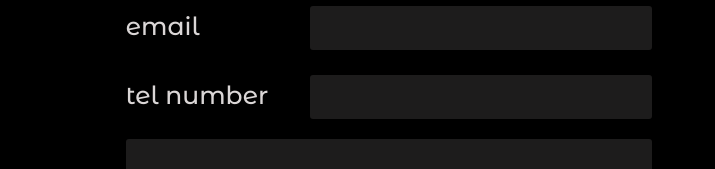
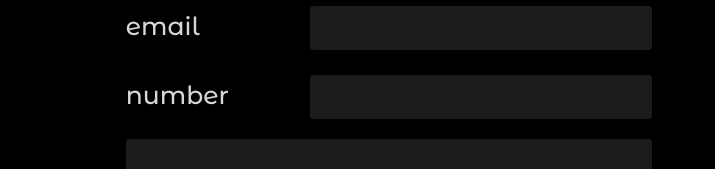
Before and after one commit to Nesh00/portfolio, a React (Create React App) app: page /contact in a window 1280 px wide. Shown: the part 173-342 px from the top of the page, without its empty margins (0-715 px from the left). Built offline with nearby package versions, Linux system fonts and the light colour scheme.

Commit message:
fix form

```diff
--- a/package.json
+++ b/package.json
@@ -3,6 +3,7 @@
   "version": "0.1.0",
   "private": true,
   "dependencies": {
+    "@emailjs/browser": "^3.10.0",
     "@fortawesome/fontawesome-svg-core": "^1.3.0",
     "@fortawesome/free-brands-svg-icons": "^6.1.1",
     "@fortawesome/free-solid-svg-icons": "^6.0.0",
@@ -10,7 +11,6 @@
     "@testing-library/jest-dom": "^5.16.2",
     "@testing-library/react": "^12.1.4",
     "@testing-library/user-event": "^13.5.0",
-    "emailjs-com": "^3.2.0",
     "react": "^17.0.2",
     "react-dom": "^17.0.2",
     "react-router-dom": "^6.2.2",
--- a/src/components/Contact/Form.jsx
+++ b/src/components/Contact/Form.jsx
@@ -1,99 +1,48 @@
-import { useContext, useState } from 'react';
-import { CursorContext } from '../../context/CursorContext';
-import { send } from 'emailjs-com';
+import emailjs from '@emailjs/browser';
 import '../../css/Contact/Form.css';
 import Social from './Social';
+import { useRef } from 'react';
 
 const Form = () => {
-  const { cursorChangeHandler } = useContext(CursorContext);
-  const [toSend, setToSend] = useState({
-    name: '',
-    email: '',
-    number: '',
-    message: '',
-  });
+  const formRef = useRef();
 
-  const changeHandler = (event) => {
-    setToSend({ ...toSend, [event.target.name]: event.target.value });
-  };
+  const sendEmail = (e) => {
+    e.preventDefault();
 
-  const submitFormHandler = (event) => {
-    event.preventDefault();
+    emailjs
+      .sendForm(
+        'service_v3513bq',
+        'template_hxcpase',
+        formRef.current,
+        'grPykzGLOJ5SfLfV5'
+      )
+      .catch((error) => alert(error.text));
 
-    send('service_v3513bq', 'template_hxcpase', toSend, 'grPykzGLOJ5SfLfV5')
-      .then(() => {
-        setToSend({ name: '', email: '', number: '', message: '' });
-      })
-      .catch((err) => {
-        alert('FAILED...', err);
-      });
+    formRef.current.reset();
   };
 
   return (
     <section className='form__section'>
-      <form className='contact__form' onSubmit={submitFormHandler}>
-        <label
-          className='contact__label'
-          onMouseEnter={() => cursorChangeHandler('cursor--select')}
-          onMouseLeave={() => cursorChangeHandler('')}
-        >
+      <form ref={formRef} onSubmit={sendEmail} className='contact__form'>
+        <label className='contact__label'>
           name
+          <input type='text' name='name' className='contact__input' />
+        </label>
+        <label className='contact__label'>
+          email
+          <input type='email' name='email' className='contact__input' />
+        </label>
+        <label className='contact__label'>
+          number
           <input
-            value={toSend.name}
-            name='name'
-            type='text'
+            type='number'
+            pattern='07[0-9]{9}'
+            name='number'
             className='contact__input'
-            onChange={changeHandler}
-            required
           />
         </label>
-        <label
-          className='contact__label'
-          onMouseEnter={() => cursorChangeHandler('cursor--select')}
-          onMouseLeave={() => cursorChangeHandler('')}
-        >
-          email
-          <input
-            value={toSend.email}
-            name='email'
-            type='email'
-            className='contact__input'
-            onChange={changeHandler}
-            required
-          />
-        </label>
-        <label
-          className='contact__label'
-          onMouseEnter={() => cursorChangeHandler('cursor--select')}
-          onMouseLeave={() => cursorChangeHandler('')}
-        >
-          tel number
-          <input
-            value={toSend.number}
-            name='number'
-            type='text'
-            pattern='07[0-9]{9}'
-            className='contact__input'
-            onChange={changeHandler}
-            required
-          />
-        </label>
-        <textarea
-          value={toSend.message}
-          name='message'
-          className='contact__textarea'
-          onMouseEnter={() => cursorChangeHandler('cursor--select')}
-          onMouseLeave={() => cursorChangeHandler('')}
-          onChange={changeHandler}
-          required
-        ></textarea>
-        <button
-          className='contact__send'
-          onMouseEnter={() => cursorChangeHandler('cursor--send')}
-          onMouseLeave={() => cursorChangeHandler('')}
-        >
-          Send
-        </button>
+        <textarea name='message' className='contact__textarea' />
+        <input type='submit' value='Send' className='contact__send' />
       </form>
       <Social />
     </section>
--- a/src/css/Contact/Form.css
+++ b/src/css/Contact/Form.css
@@ -36,8 +36,13 @@
 }
 
 .contact__input {
+  margin-top: 0.5rem;
   width: 100%;
-  margin-top: 0.5rem;
+}
+
+.contact__input::-webkit-outer-spin-button,
+.contact__input::-webkit-inner-spin-button {
+  appearance: none;
 }
 
 .contact__textarea {
```
Also changed, not shown: 2 other files (tests, documents, lock files or other folders).
